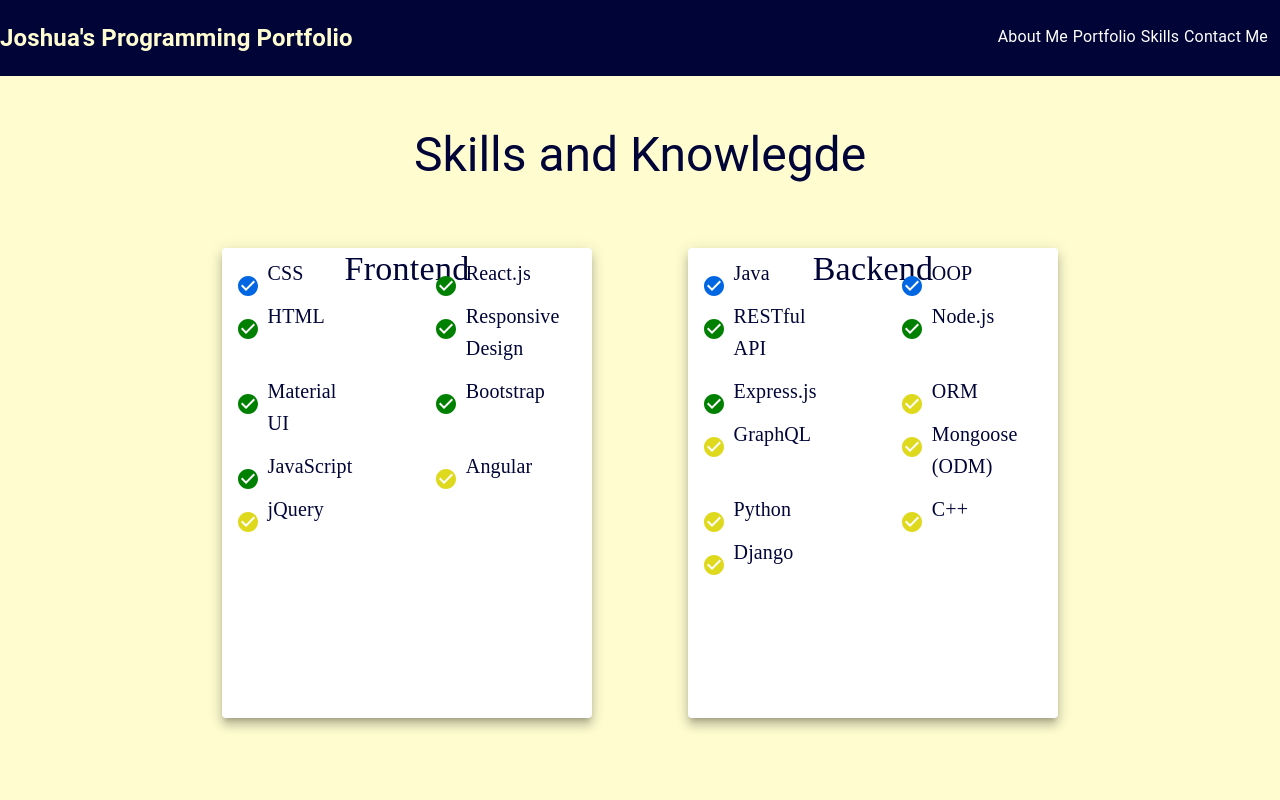
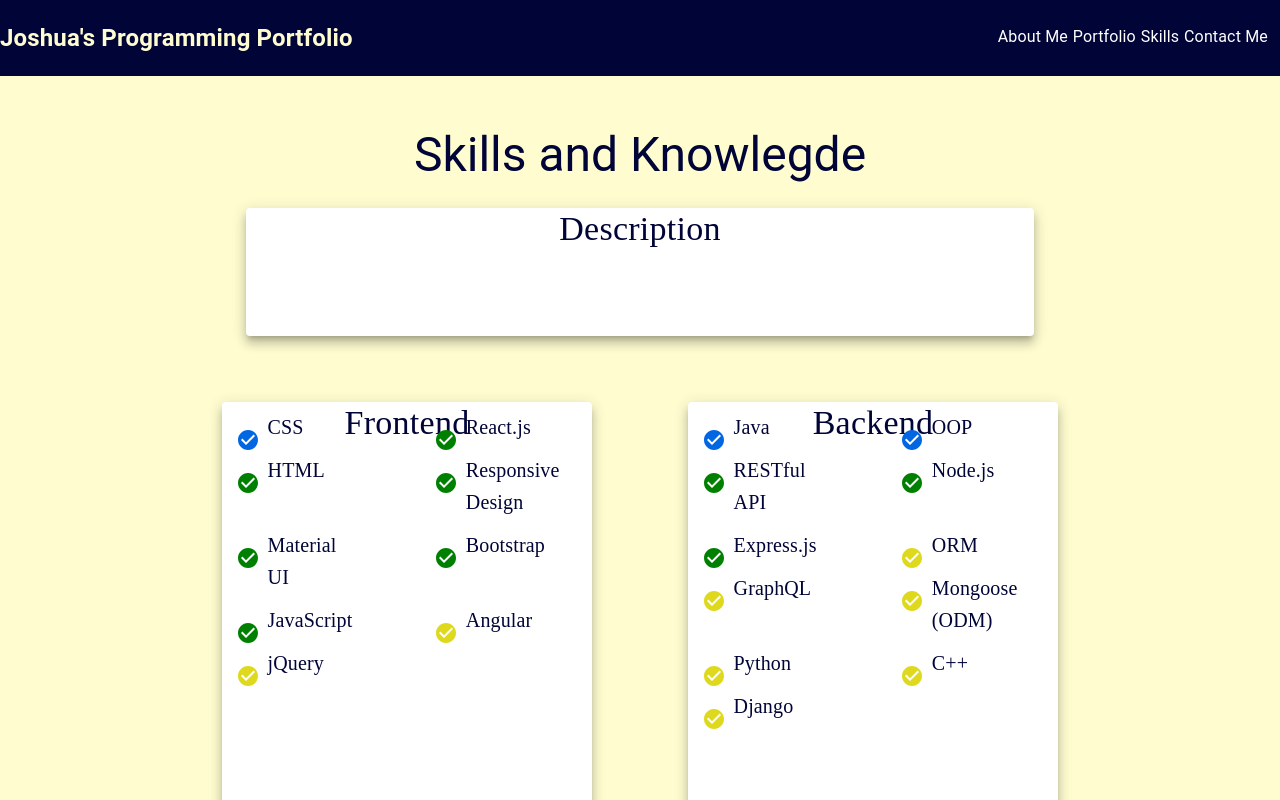
Before and after one commit to CoderJ01/material-ui-programming-portfolio, a React (Create React App) app: page /skills in a window 1280 px wide. Shown: the top 800 px of the page. Built offline with nearby package versions, Linux system fonts and the light colour scheme.

Commit message:
add Paper near top of Skills page

```diff
--- a/src/pages/Skills/Skills.page.jsx
+++ b/src/pages/Skills/Skills.page.jsx
@@ -11,6 +11,7 @@ import {
     database,
     miscellaneous }
 from './Skills.data';
+import Paper from '@mui/material/Paper';
 
 const Skills = () => {
     return (
@@ -19,6 +20,24 @@ const Skills = () => {
             <Container maxWidth="md">
                 <Box sx={{ height: '185vh', backgroundColor: 'rgb(255, 253, 208)' }}>
                     <Typography variant="h3" gutterBottom sx={{ color: 'rgb(0, 4, 55)', textAlign: 'center', marginTop: '6%'}}>Skills and Knowlegde</Typography>
+                    <Container>
+                    <Box
+                        sx={{
+                            display: 'flex',
+                            flexWrap: 'wrap',
+                            '& > :not(style)': {
+                            m: 1,
+                            width: '100%',
+                            height: 128,
+                            },
+                        }}
+                        >
+                        <Paper elevation={8} sx={{ textAlign: 'center'}}>
+                            <Typography variant="h4" gutterBottom sx={{ color: 'rgb(0, 4, 55)', fontFamily: 'Monotype Corsiva' }}>Description</Typography>
+                            <Typography variant="p" gutterBottom sx={{ color: 'rgb(0, 4, 55)', fontFamily: 'Monotype Corsiva' }}></Typography>
+                        </Paper>
+                    </Box>
+                    </Container>
                     <Box sx={{ flexGrow: 1 }}>
                         <Grid container spacing={10} sx={{ marginTop: '10px' }}>
                             <Card dataObj={frontend}/>
```
